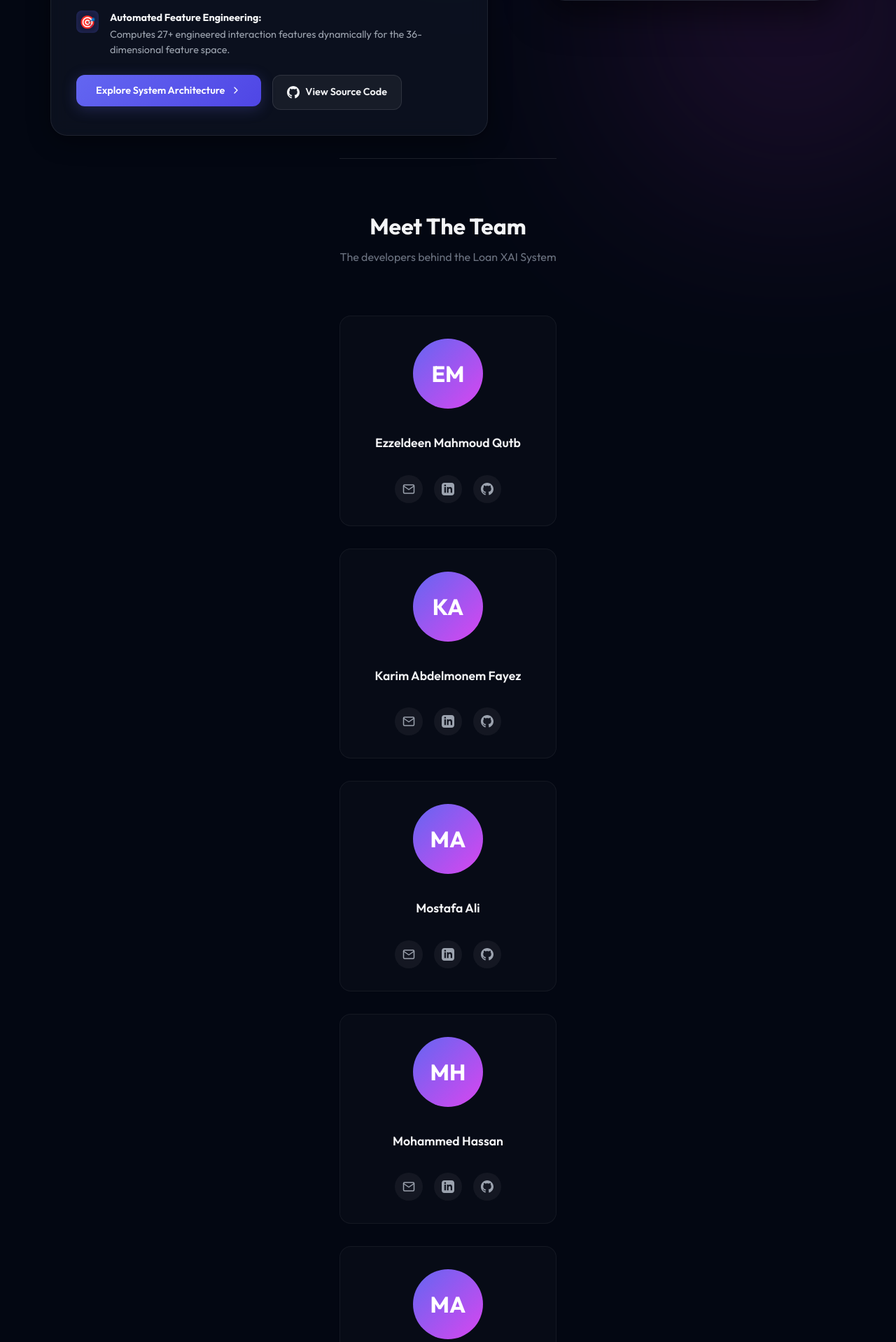
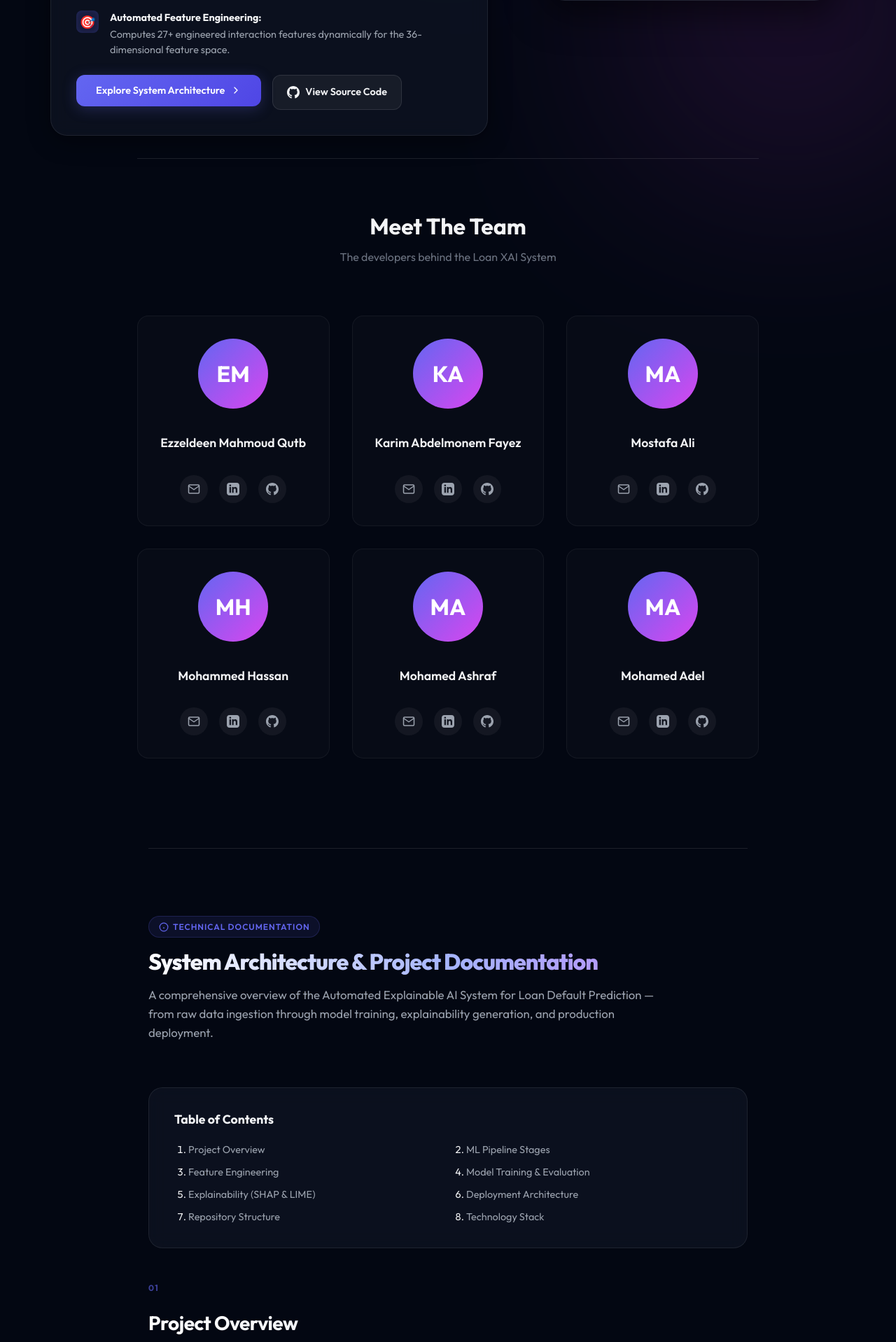
Before and after one commit to Pant0x/depi_loan_default_xai, a Flask app: page / in a window 1280 px wide; the page is wider, and only the part inside the window is pictured. Shown: the part 626-2544 px from the top of that part at 70% size. Run offline with Flask 3, Linux system fonts and the light colour scheme.

Commit message:
style: force team section to a 3-column grid

```diff
--- a/frontend_web/templates/landing.html
+++ b/frontend_web/templates/landing.html
@@ -159,9 +159,7 @@
 
         </div>
 
-
-
-        <div class="team-grid" style="display: grid; grid-template-columns: repeat(auto-fit, minmax(280px, 1fr)); gap: 2rem;">
+                <div class="team-grid" style="display: grid; grid-template-columns: repeat(3, 1fr); gap: 2rem;">
 
             <!-- Ezzeldeen Mahmoud Qutb -->
 
```
